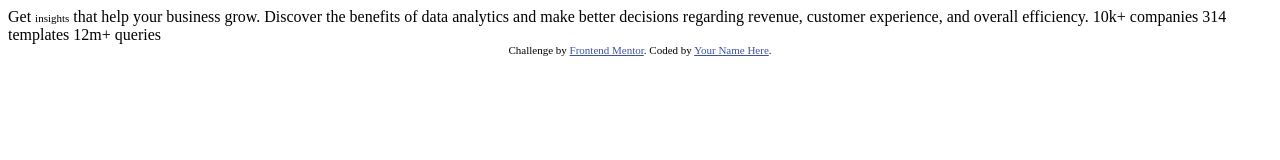
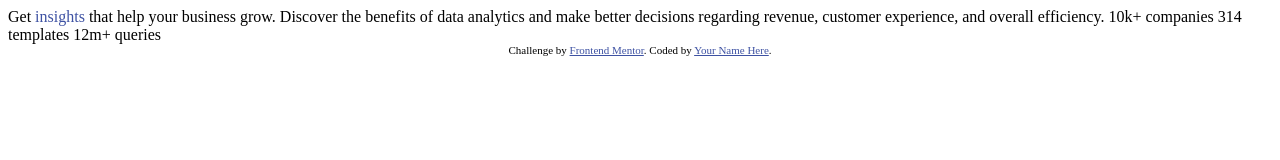
Before and after one commit to Gasti1215/Gasti1215.github.io, a plain HTML site: page index.html in a window 1280 px wide. Drawn offline with Linux system fonts and the light colour scheme.

Commit message:
cambio de nuevo con spam

```diff
--- a/index.html
+++ b/index.html
@@ -16,7 +16,7 @@
 </head>
 <body>
 
-  Get <span class="attribution a">insights</span> that help your business grow.
+  Get <span style="color: hsl(228, 45%, 44%)">insights</span> that help your business grow.
 
   Discover the benefits of data analytics and make better decisions regarding revenue, customer
   experience, and overall efficiency.
```
